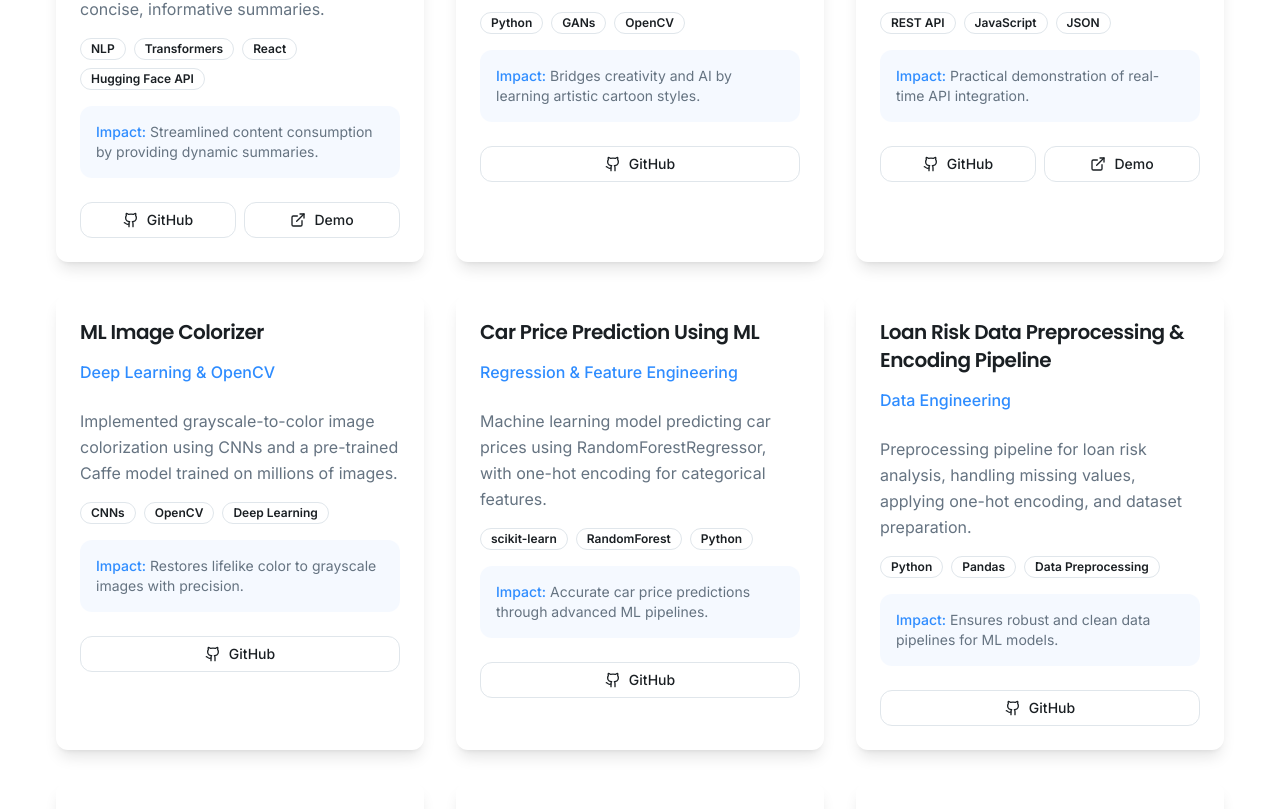
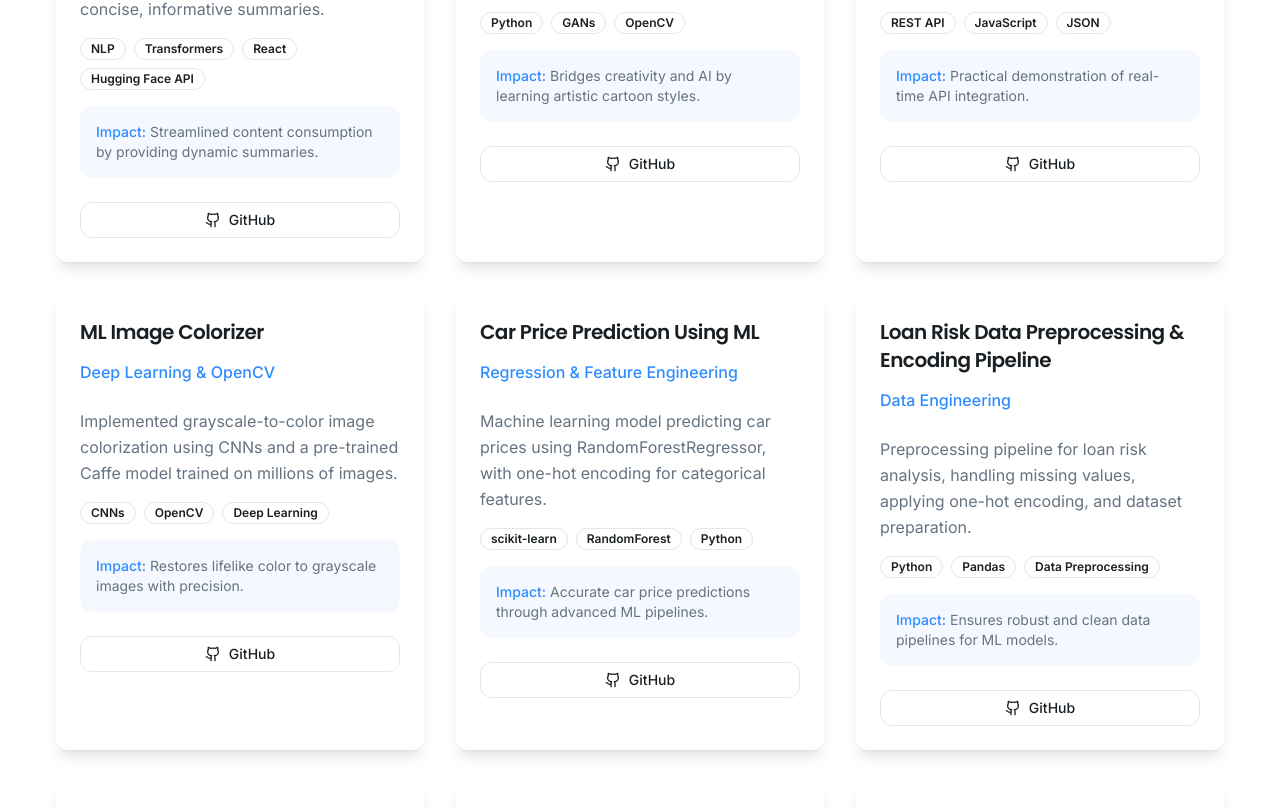
Before and after one commit to Snigdha-Gayathri/Snigdha-Portfolio, a React (Vite) app: page / in a window 1280 px wide. Shown: the part 1828-2637 px from the top of the page. Built offline with nearby package versions, Linux system fonts and the light colour scheme.

Commit message:
Updated projects section with GitHub repo links and conditional buttons

```diff
--- a/src/components/projects-section.tsx
+++ b/src/components/projects-section.tsx
@@ -12,8 +12,8 @@ const ProjectsSection = () => {
         "Developed an AI-powered summarizer using NLP, Transformers, and Hugging Face API to condense lengthy texts into concise, informative summaries.",
       tech: ["NLP", "Transformers", "React", "Hugging Face API"],
       impact: "Streamlined content consumption by providing dynamic summaries.",
-      hasGithub: true,
-      hasDemo: true,
+      githubUrl: "https://github.com/Snigdha-Gayathri/AI-Powered-Content-Summarizer",
+      demoUrl: ""
     },
     {
       title: "Image Cartooniser Using ML",
@@ -22,8 +22,8 @@ const ProjectsSection = () => {
         "Built a deep learning-based cartoonizer that converts real photographs into stylized cartoon images using GANs.",
       tech: ["Python", "GANs", "OpenCV"],
       impact: "Bridges creativity and AI by learning artistic cartoon styles.",
-      hasGithub: true,
-      hasDemo: false,
+      githubUrl: "https://github.com/Snigdha-Gayathri/Cartoonifier-ML-model",
+      demoUrl: ""
     },
     {
       title: "GitHub User Checker",
@@ -32,8 +32,8 @@ const ProjectsSection = () => {
         "Web-based tool integrating GitHub’s API to fetch and display user profile information dynamically.",
       tech: ["REST API", "JavaScript", "JSON"],
       impact: "Practical demonstration of real-time API integration.",
-      hasGithub: true,
-      hasDemo: true,
+      githubUrl: "https://github.com/Snigdha-Gayathri/SmartInternz-Internship",
+      demoUrl: ""
     },
     {
       title: "ML Image Colorizer",
@@ -42,8 +42,8 @@ const ProjectsSection = () => {
         "Implemented grayscale-to-color image colorization using CNNs and a pre-trained Caffe model trained on millions of images.",
       tech: ["CNNs", "OpenCV", "Deep Learning"],
       impact: "Restores lifelike color to grayscale images with precision.",
-      hasGithub: true,
-      hasDemo: false,
+      githubUrl: "https://github.com/Snigdha-Gayathri/Image-Colorizer-ML",
+      demoUrl: ""
     },
     {
       title: "Car Price Prediction Using ML",
@@ -52,8 +52,8 @@ const ProjectsSection = () => {
         "Machine learning model predicting car prices using RandomForestRegressor, with one-hot encoding for categorical features.",
       tech: ["scikit-learn", "RandomForest", "Python"],
       impact: "Accurate car price predictions through advanced ML pipelines.",
-      hasGithub: true,
-      hasDemo: false,
+      githubUrl: "https://github.com/Snigdha-Gayathri/Car-Price-Prediction-Using-ML",
+      demoUrl: ""
     },
     {
       title: "Loan Risk Data Preprocessing & Encoding Pipeline",
@@ -62,8 +62,8 @@ const ProjectsSection = () => {
         "Preprocessing pipeline for loan risk analysis, handling missing values, applying one-hot encoding, and dataset preparation.",
       tech: ["Python", "Pandas", "Data Preprocessing"],
       impact: "Ensures robust and clean data pipelines for ML models.",
-      hasGithub: true,
-      hasDemo: false,
+      githubUrl: "https://github.com/Snigdha-Gayathri/Loan-Risk-Data-Preprocessing-Encoding-Pipeline",
+      demoUrl: ""
     },
     {
       title: "Student Grade Predictor",
@@ -72,8 +72,8 @@ const ProjectsSection = () => {
         "Built an ML model analyzing demographics, academics, and background data to predict student grades. Achieved improved accuracy with preprocessing and regression.",
       tech: ["Flask", "Python", "Linear Regression"],
       impact: "Helps identify academic performance patterns for early intervention.",
-      hasGithub: true,
-      hasDemo: true,
+      githubUrl: "https://github.com/Snigdha-Gayathri/Student-Grade-Predictor",
+      demoUrl: ""
     },
     {
       title: "MovieLens Recommender System with LightFM",
@@ -82,8 +82,8 @@ const ProjectsSection = () => {
         "Hybrid recommender system using LightFM to combine collaborative and content-based filtering on the MovieLens dataset.",
       tech: ["Python", "LightFM", "Recommender Systems"],
       impact: "Personalizes movie recommendations using hybrid approaches.",
-      hasGithub: true,
-      hasDemo: false,
+      githubUrl: "https://github.com/Snigdha-Gayathri/MovieLens-Recommender-System-with-LightFM",
+      demoUrl: ""
     },
     {
       title: "Waste Classification App",
@@ -92,8 +92,8 @@ const ProjectsSection = () => {
         "VGG16-based transfer learning model categorizing waste into biodegradable, recyclable, or trash, deployed with Flask.",
       tech: ["VGG16", "Flask", "Computer Vision"],
       impact: "Promotes sustainability through AI-powered waste classification.",
-      hasGithub: true,
-      hasDemo: false,
+      githubUrl: "",
+      demoUrl: ""
     },
     {
       title: "Virtual Trial Room (Prototype)",
@@ -102,9 +102,9 @@ const ProjectsSection = () => {
         "AI-powered prototype for virtual outfit try-on with gender-based clothing segregation and accessories integration.",
       tech: ["AI/ML", "Computer Vision", "Flask"],
       impact: "Explores new retail experiences at the intersection of AI and fashion.",
-      hasGithub: false,
-      hasDemo: false,
-    },
+      githubUrl: "",
+      demoUrl: ""
+    }
   ]
 
   return (
@@ -124,7 +124,7 @@ const ProjectsSection = () => {
           {projects.map((project, index) => (
             <Card
               key={index}
-              className={`card-hover border-0 shadow-lg slide-up`}
+              className="card-hover border-0 shadow-lg slide-up"
               style={{ animationDelay: `${index * 0.1}s` }}
             >
               <CardHeader>
@@ -156,17 +156,31 @@ const ProjectsSection = () => {
                 </div>
 
                 <div className="flex gap-2 pt-2">
-                  {project.hasGithub && (
-                    <Button size="sm" variant="outline" className="flex-1">
+                  {project.githubUrl && (
+                    <a
+                      href={project.githubUrl}
+                      target="_blank"
+                      rel="noopener noreferrer"
+                      className="flex-1"
+                    >
+                      <Button size="sm" variant="outline" className="w-full">
                         <Github className="w-4 h-4" />
                         GitHub
                       </Button>
+                    </a>
                   )}
-                  {project.hasDemo && (
-                    <Button size="sm" variant="outline" className="flex-1">
+                  {project.demoUrl && (
+                    <a
+                      href={project.demoUrl}
+                      target="_blank"
+                      rel="noopener noreferrer"
+                      className="flex-1"
+                    >
+                      <Button size="sm" variant="outline" className="w-full">
                         <ExternalLink className="w-4 h-4" />
                         Demo
                       </Button>
+                    </a>
                   )}
                 </div>
               </CardContent>
```
Lines whose indentation alone changed are shown as unchanged.
